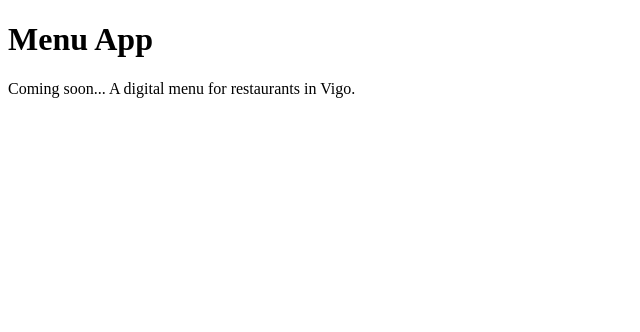
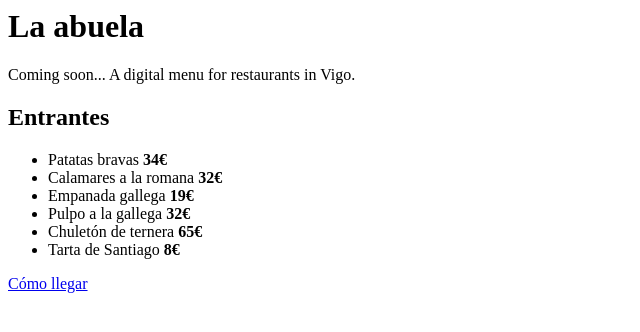
Before and after one commit to sasha-lazarev/menu-app, a plain HTML site: page index.html in a window 1280 px wide. Shown: the whole page, without its empty margins (0-640 px from the left). Drawn offline with Linux system fonts and the light colour scheme.

Commit message:
1.2 HTML lesson

```diff
--- a/index.html
+++ b/index.html
@@ -1,7 +1,22 @@
-<!DOCTYPE html>
+<!DOCTYPE html lang="es">
+<head>
+    <meta charset="UTF-8">
+    <meta name="viewport" content="width=device-width, initial-scale=1.0">
+    <title>Restaurante Vigo</title>
+</head>
 <html>
     <body>
-        <h1>Menu App</h1>
+        <h1>La abuela</h1>
         <p>Coming soon... A digital menu for restaurants in Vigo.</p>
+        <h2>Entrantes</h2>
+        <ul>
+            <li>Patatas bravas <strong>34€</strong></li>
+            <li>Calamares a la romana <strong>32€</strong></li>
+            <li>Empanada gallega <strong>19€</strong></li>
+            <li>Pulpo a la gallega <strong>32€</strong></li>
+            <li>Chuletón de ternera <strong>65€</strong></li>
+            <li>Tarta de Santiago <strong>8€</strong></li>
+        </ul>
+        <a href="https://www.restaurante-la-abuela.com" target="_blank">Cómo llegar</a>
     </body>
 </html>
```
